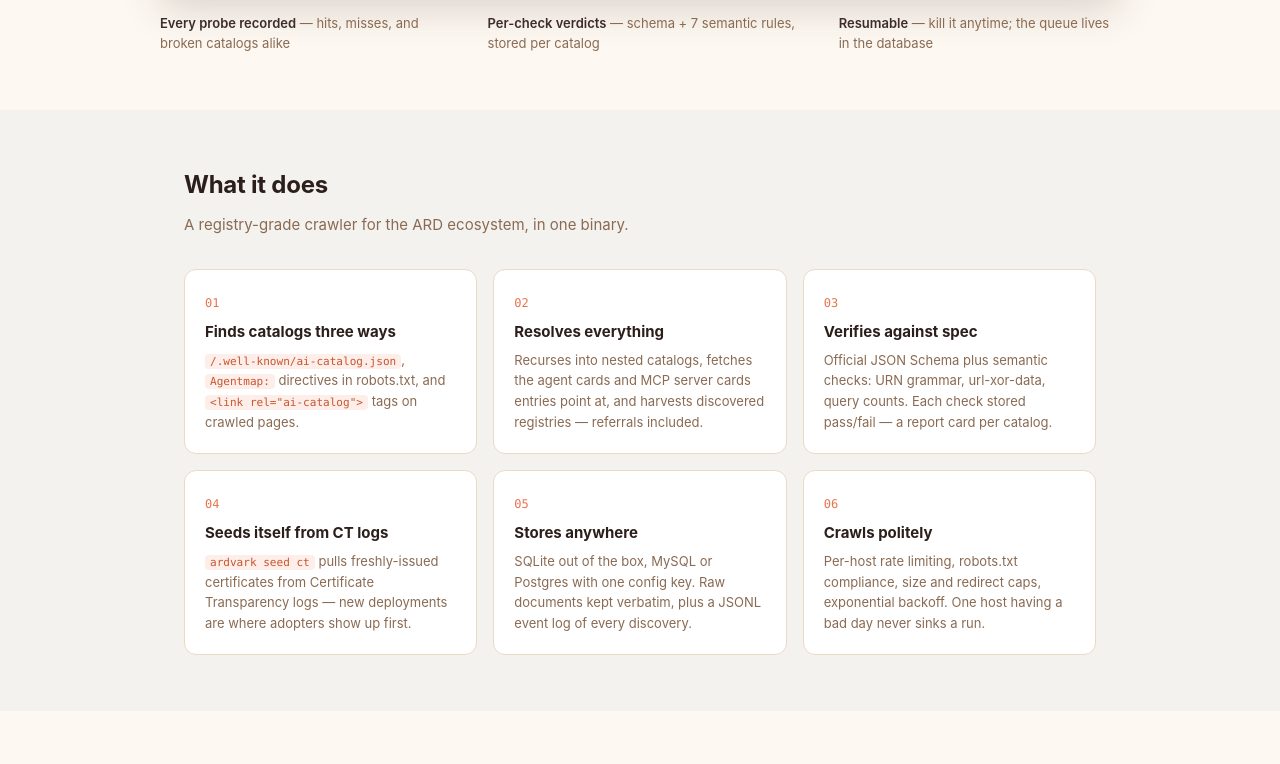
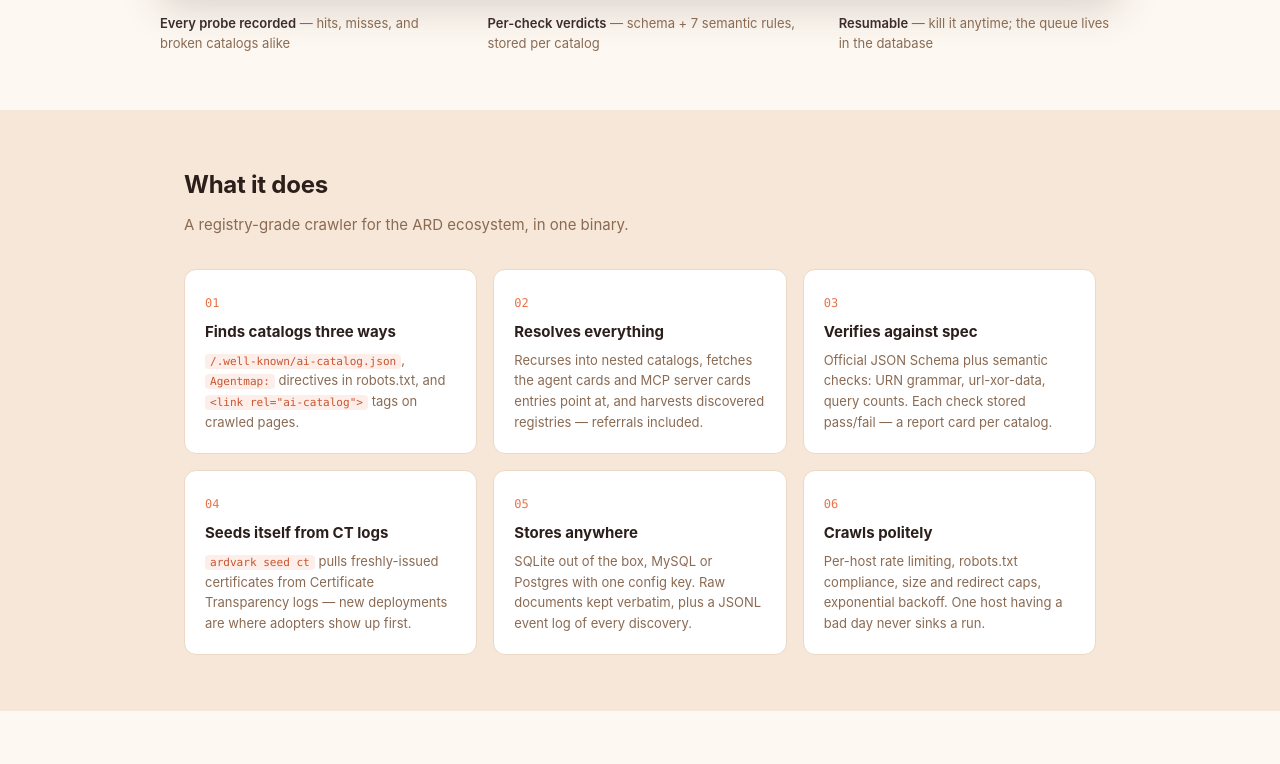
Before and after one commit to HelgeSverre/ardvark, a website: page website/index.html in a window 1280 px wide. Shown: the part 894-1658 px from the top of the page. Drawn offline with Linux system fonts and the light colour scheme.

Commit message:
Revert "Desaturate alternating section background and sidebar scrollbar to near-neutral grays"
This reverts commit 226dbda7a95ebc915be5766e7c6a92a7ece3b087.

```diff
--- a/website/brand.css
+++ b/website/brand.css
@@ -19,15 +19,10 @@
   --n-900: #3D2C29;
   --n-950: #2B1E1B;
 
-  /* Desaturated neutrals — gray first, a hint of the brand warmth.
-     For surfaces/chrome that should recede rather than read as sand. */
-  --gray-100: #F4F2EF;
-  --gray-300: #DEDAD5;
-
   /* Semantic aliases — light, warm theme */
   --bg:          var(--n-50);
   --surface:     #FFFFFF;
-  --surface-alt: var(--gray-100);
+  --surface-alt: var(--n-100);
   --border:      var(--n-200);
   --text:        var(--n-900);
   --text-muted:  var(--n-500);
```
Also changed, not shown: website/docs.html (+2 -2 lines).
